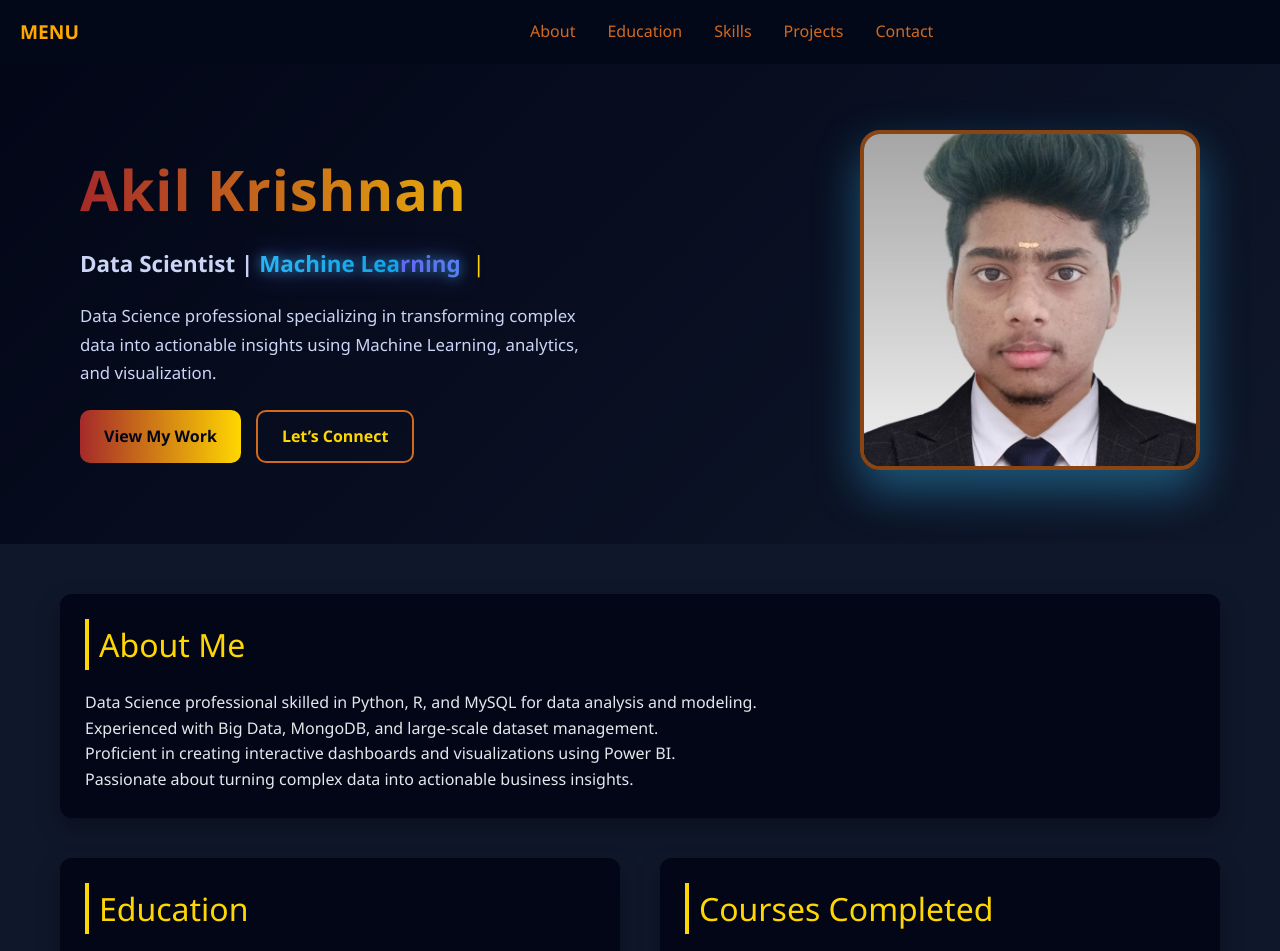
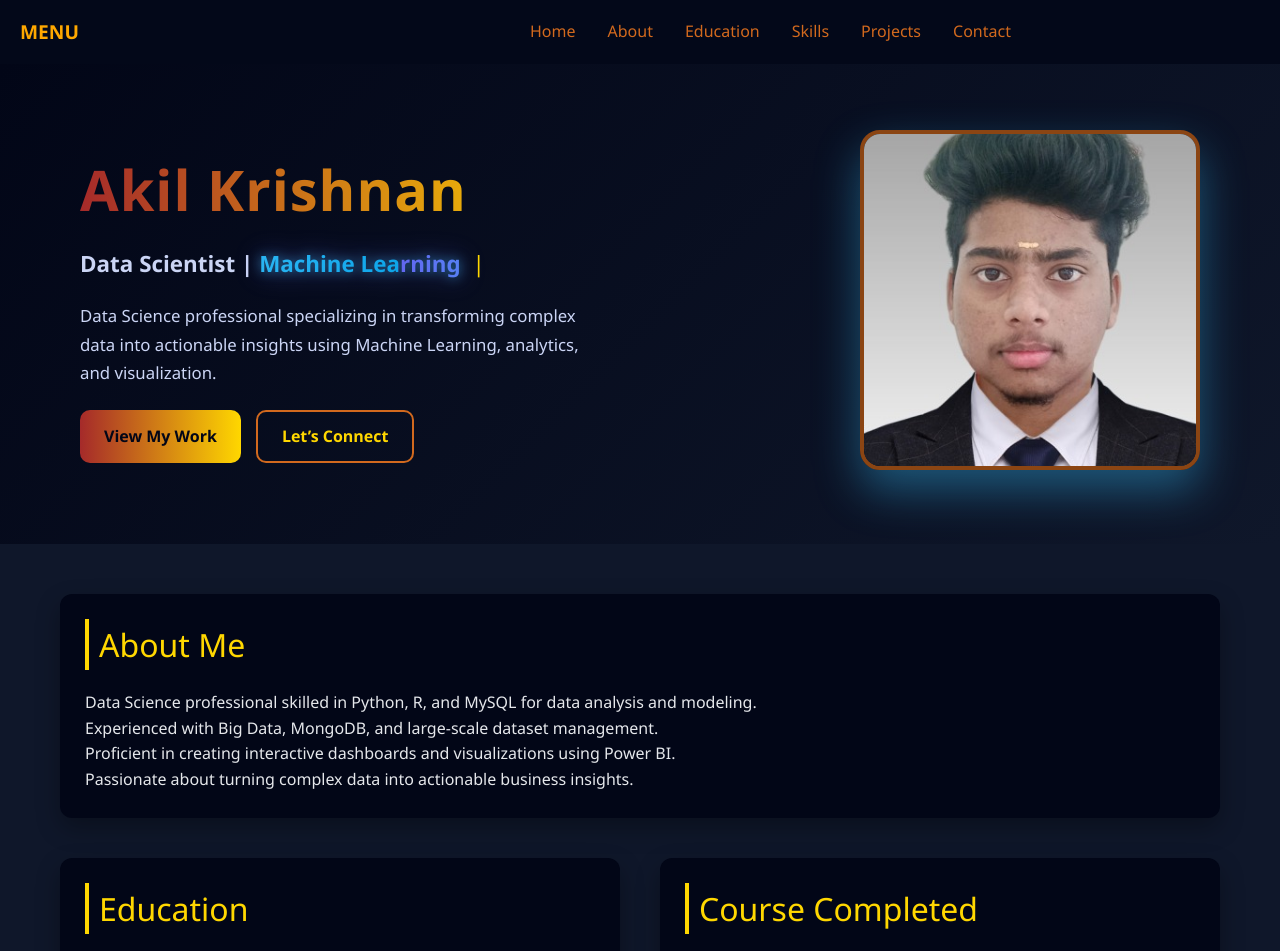
Before and after one commit to Akilkrishnan2005/Akilkrishnan2005.github.io, a plain HTML site: page index.html in a window 1280 px wide. Shown: the top 951 px of the page. Drawn offline with Linux system fonts and the light colour scheme.

Commit message:
Update index.html

```diff
--- a/index.html
+++ b/index.html
@@ -921,10 +921,9 @@ footer { background:#020617; text-align:center; padding:20px; font-size:0.9rem;
 <!-- Navigation -->
 <nav class="navbar">
   <div class="nav-brand">MENU</div>
-
   <div class="menu-toggle" onclick="toggleMenu()">☰</div>
-
   <div class="dropdown-menu" id="dropdownMenu">
+    <a href="#home" onclick="closeMenu()">Home</a>
     <a href="#about" onclick="closeMenu()">About</a>
     <a href="#education" onclick="closeMenu()">Education</a>
     <a href="#skills" onclick="closeMenu()">Skills</a>
@@ -935,7 +934,7 @@ footer { background:#020617; text-align:center; padding:20px; font-size:0.9rem;
 
 
 <!-- Hero -->
-<header class="hero fade-up">
+<header id="home" class="hero fade-up">
   <div class="hero-left fade-up">
     <h1 class="hero-name fade-up">Akil Krishnan</h1>
 
@@ -991,7 +990,7 @@ footer { background:#020617; text-align:center; padding:20px; font-size:0.9rem;
 
   <!-- RIGHT: Courses Completed -->
   <div class="card fade-up">
-    <div class="section-title">Courses Completed</div>
+    <div class="section-title">Course Completed</div>
 
     <p class="fade-up">
     Completed structured training in <strong>Data Science</strong> at
```
